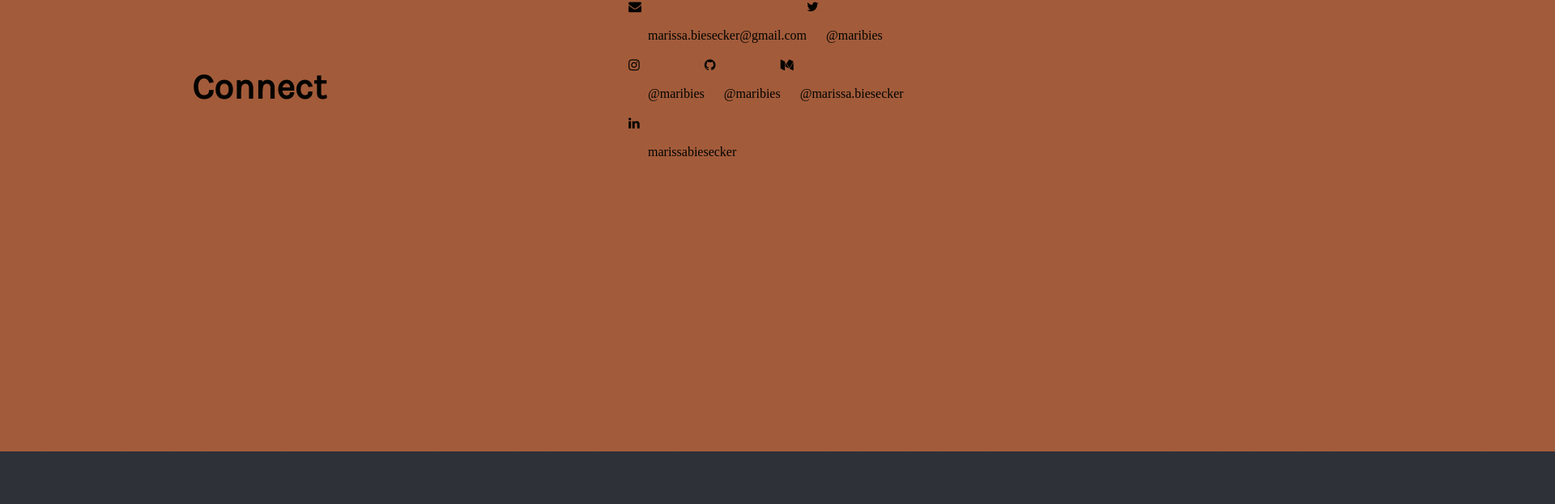
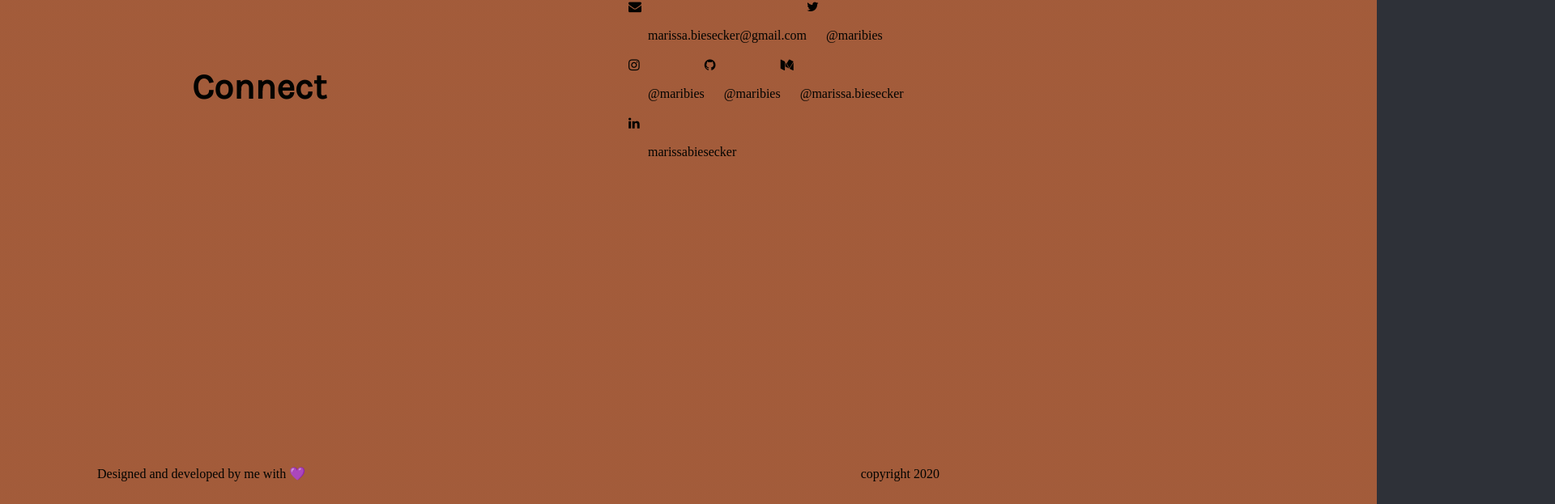
Before and after one commit to maribies/site-personal, a Next.js app: page / in a window 1280 px wide. Shown: the part 3042-3665 px from the top of the page at 81% size, 1920 px wide, since content can reach past the window. Before the commit the page ends 3600 px from the top, so only its background shows below. Built offline with nearby package versions, Linux system fonts and the light colour scheme; a web font is replaced by a local one.

Commit message:
Add footer

```diff
--- a/Components/Background/Background.js
+++ b/Components/Background/Background.js
@@ -1,6 +1,8 @@
 import React from 'react';
 import styled, { css, keyframes } from 'styled-components';
 
+const HEIGHT = `${900*4+65}px`;
+const WIDTH = `${1700}px`;
 
 const animationFadeIn = () =>
   css`
@@ -34,7 +36,8 @@ const Svg = styled.svg`
   position: absolute;
   top: 0;
   z-index: -1;
-  height: ${900*4}px;
+  height: ${HEIGHT};
+  width: ${WIDTH};
 `;
 
 const fadeIn = keyframes`
@@ -74,7 +77,7 @@ const fadeOut = keyframes`
 
 export const Background = () => {
   return (
-    <Svg viewBox="0 0 100 100">
+    <Svg viewBox={`0 0 ${HEIGHT} ${WIDTH}`}>
       <defs>
         <linearGradient id="fill" x1="0%" y1="0%" x2="0%" y2="50%">
           <Container offset="0%" />
--- /dev/null
+++ b/Components/Footer/Footer.js
@@ -0,0 +1,21 @@
+import React from 'react';
+import styled from 'styled-components';
+import { P } from '../Text';
+
+const Container = styled.div`
+  height: 65px;
+  padding-left: 120px;
+  padding-right: 120px;
+  display: flex;
+  justify-content: space-between;
+`;
+
+export const Footer = () => {
+  return (
+    <Container>
+      <P>{'Designed and developed by me with  💜'}</P>
+
+      <P>{'copyright 2020'}</P>
+    </Container>
+  );
+}
--- /dev/null
+++ b/Components/Footer/index.js
@@ -0,0 +1 @@
+export * from './Footer';
--- a/Styles/styles.css
+++ b/Styles/styles.css
@@ -10,4 +10,5 @@ body {
   font-size: 16px;
   font-weight: normal;
   line-height: 21px;
+  overflow-x: hidden;
 }
--- a/pages/index.js
+++ b/pages/index.js
@@ -4,6 +4,7 @@ import { MainSection } from '../Components/MainSection';
 import { AboutSection } from '../Components/AboutSection';
 import { FacetsSection } from '../Components/FacetsSection';
 import { ConnectSection } from '../Components/ConnectSection';
+import { Footer } from '../Components/Footer';
 import { ThemeProvider } from 'styled-components';
 import React from 'react';
 
@@ -38,6 +39,8 @@ const Index = () => (
       <FacetsSection />
 
       <ConnectSection />
+
+      <Footer />
     </>
   </ThemeProvider>
 );
```
